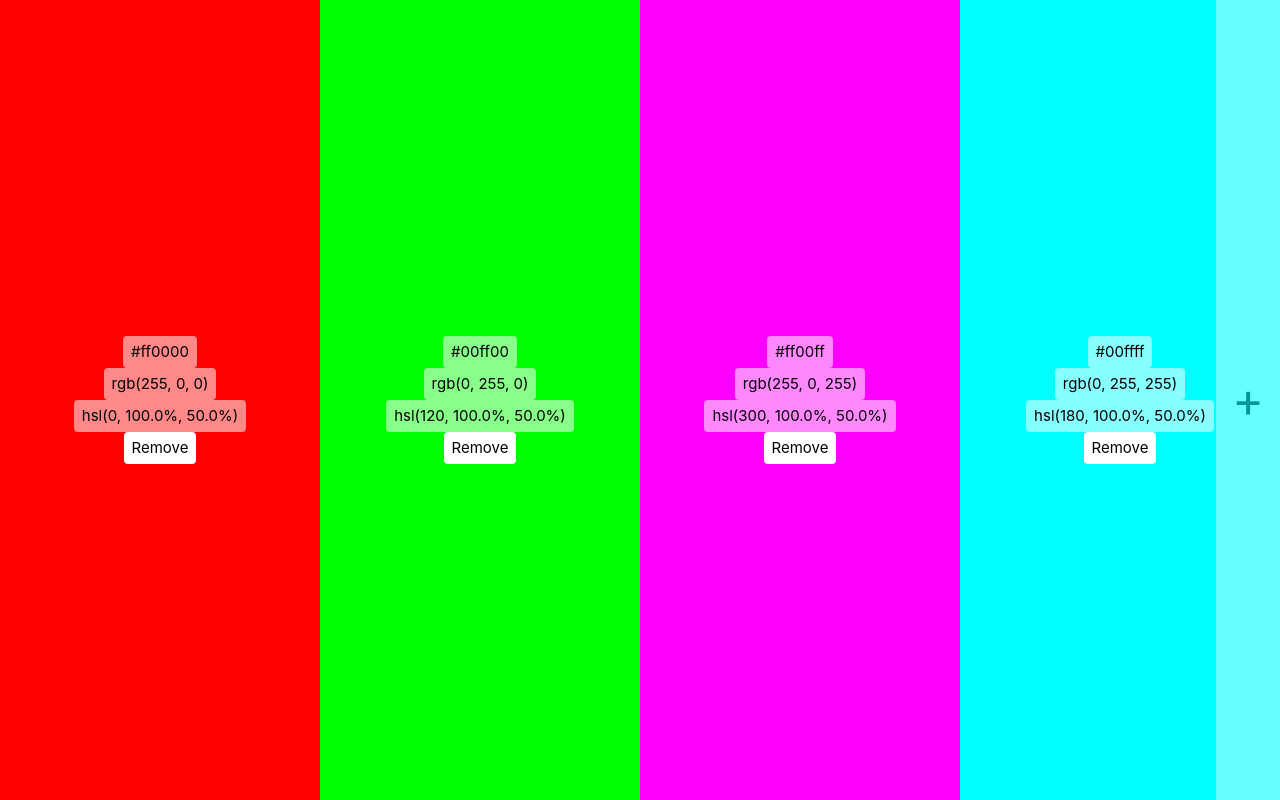
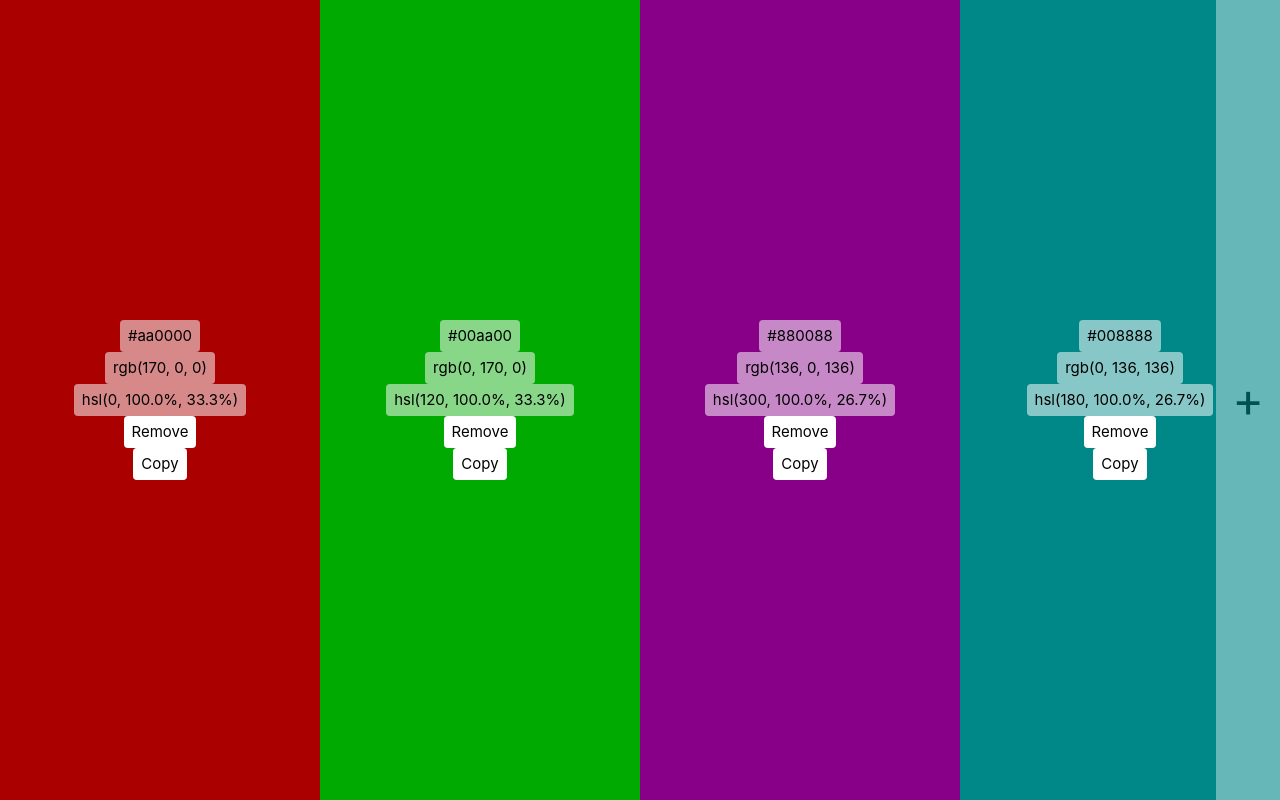
Before and after one commit to Magnus93/vue-color-palette, a Vue app: page / in a window 1280 px wide. Built offline with nearby package versions, Linux system fonts and the light colour scheme.

Commit message:
Add color copy button

```diff
--- a/src/components/PaletteViewer.vue
+++ b/src/components/PaletteViewer.vue
@@ -4,7 +4,7 @@ import {Color} from "../Color"
 defineProps<{
   msg: string
 }>()
-const colors = ref(["#ff0000", "#00ff00", "#ff00ff", "#00ffff"])
+const colors = ref(["#aa0000", "#00aa00", "#880088", "#008888"])
 function handleColorChange(event: Event, index: number) {
   console.log(event, index)
   colors.value[index] = (event?.target as HTMLInputElement).value ?? colors.value[index]
@@ -14,6 +14,9 @@ function remove(index: number) {
 }
 function add() {
   colors.value.push("#000000")
+}
+function copy(color: string) {
+  navigator.clipboard.writeText(color)
 }
 </script>
 
@@ -26,6 +29,7 @@ function add() {
         <label :for="'color'+index">{{ Color.HSL.toString(Color.HSL.fromHex(color)) }}</label>
         <input type="color" :id="'color'+index" :value="color" @change="event => handleColorChange(event, index)"/>
         <button type="button" class="remove" @click="() => remove(index)">Remove</button>
+        <button type="button" class="copy" @click="() => copy(color)">Copy</button>
       </li>
     </ul>
     <button type="button" class="add" @click="add">+</button>
@@ -63,7 +67,8 @@ button {
   all: unset;
   cursor: pointer;
 }
-button.remove {
+button.remove,
+button.copy {
   background-color: white;
   padding: 0.25rem 0.5rem;
   border-radius: 0.25rem;
```
